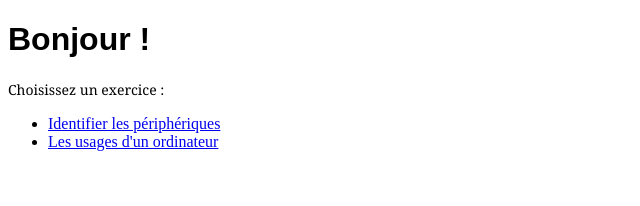
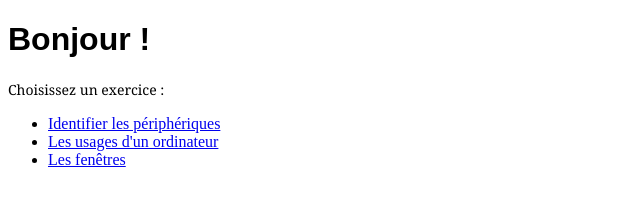
Before and after one commit to konexio/digitall-exercices, a plain HTML site: page index.html in a window 1280 px wide. Shown: the whole page, without its empty margins (0-640 px from the left). Drawn offline with Linux system fonts and the light colour scheme.

Commit message:
Update index.html

```diff
--- a/index.html
+++ b/index.html
@@ -39,6 +39,9 @@
         <li>
             <a href="./les-usages-d_un-ordinateur/">Les usages d&#39;un ordinateur</a>
         </li>
+        <li>
+            <a href="./les-fenetres/">Les fenêtres</a>
+        </li>
     </ul>
 </body>
 
```
